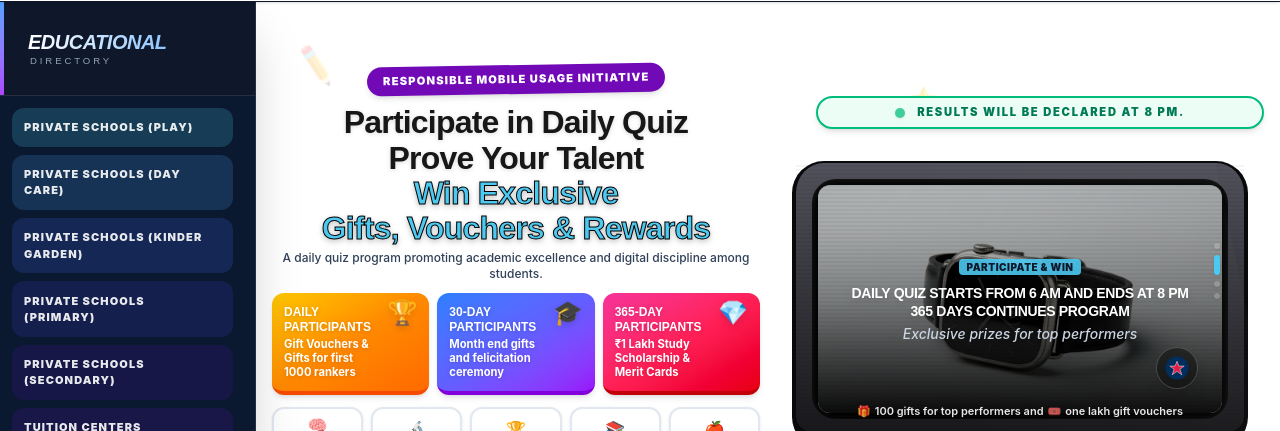
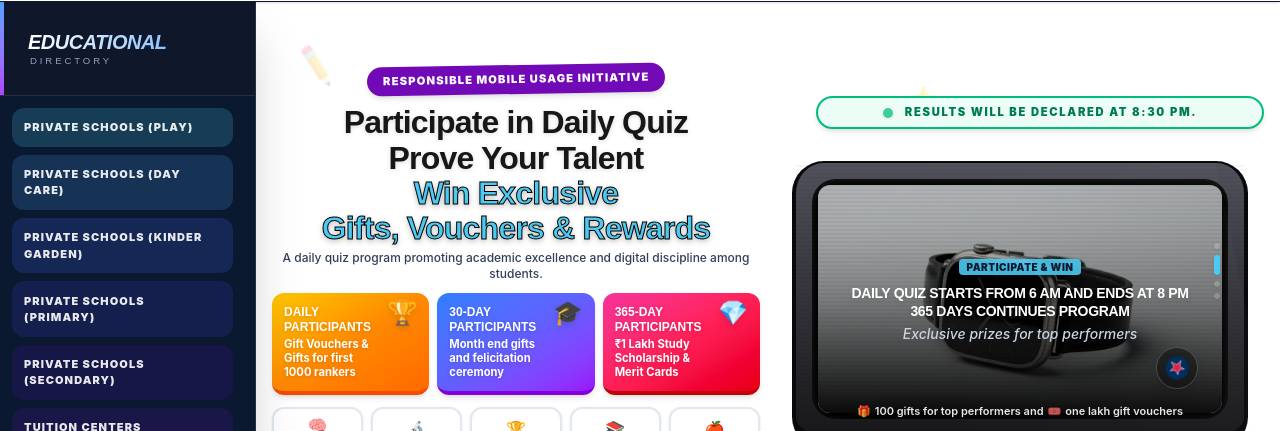
Before and after one commit to lovaraju987/edu_quiz_vajra, a Next.js app: page / in a window 1280 px wide. Shown: the part 143-574 px from the top of the page. Built offline with nearby package versions, Linux system fonts and the light colour scheme.

Commit message:
logo spin animation

```diff
--- a/app/components/LiveStreaming.tsx
+++ b/app/components/LiveStreaming.tsx
@@ -75,7 +75,7 @@ const LiveStreaming = () => {
                             <div className="absolute bottom-6 right-6 flex items-center gap-2 z-30">
                                 <div className="flex items-center gap-1.5 bg-black/40 backdrop-blur-md p-2 rounded-full border border-white/20 shadow-lg">
                                     <div className="w-6 h-6">
-                                        <svg viewBox="0 0 100 100" className="w-full h-full shadow-sm">
+                                        <svg viewBox="0 0 100 100" className="w-full h-full shadow-sm animate-spin">
                                             <circle cx="50" cy="50" r="48" className="fill-[#002e5d]" />
                                             <path
                                                 d="M50 22 L58 42 L80 42 L62 55 L70 78 L50 64 L30 78 L38 55 L20 42 L42 42 Z"
--- a/app/page.tsx
+++ b/app/page.tsx
@@ -204,7 +204,7 @@ export default function Home() {
                 <div className="flex items-center gap-3 w-full justify-center">
                   <div className="w-2.5 h-2.5 rounded-full shadow-sm animate-pulse bg-emerald-500"></div>
                   <span className="text-[clamp(9px,1.4vh,13px)] font-black uppercase tracking-[0.15em] text-center">
-                    Results will be declared at 8 pm.
+                    Results will be declared at 8:30 pm.
                   </span>
                 </div>
               </div>
```
